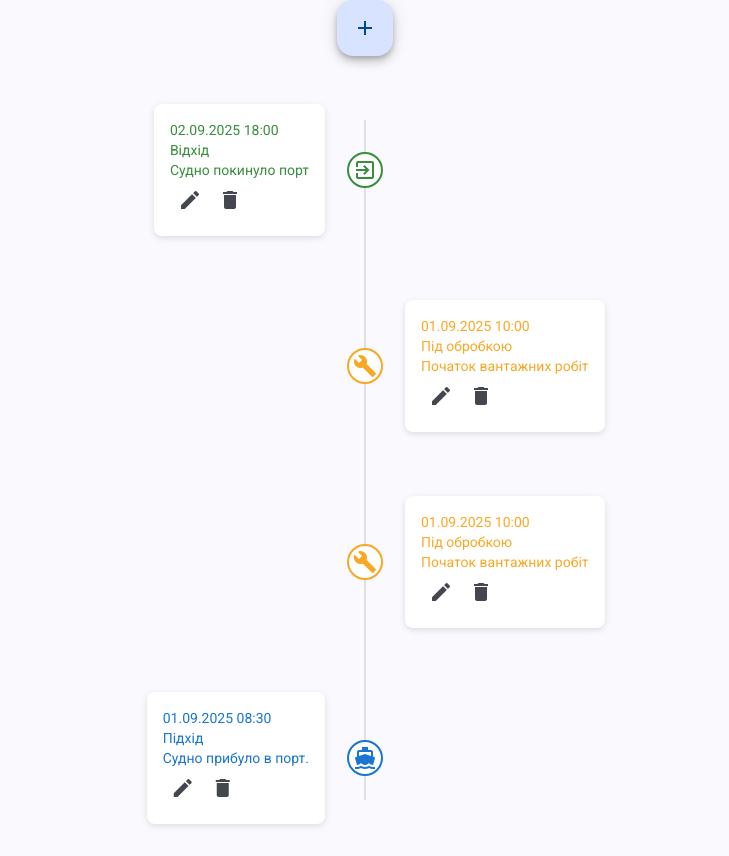
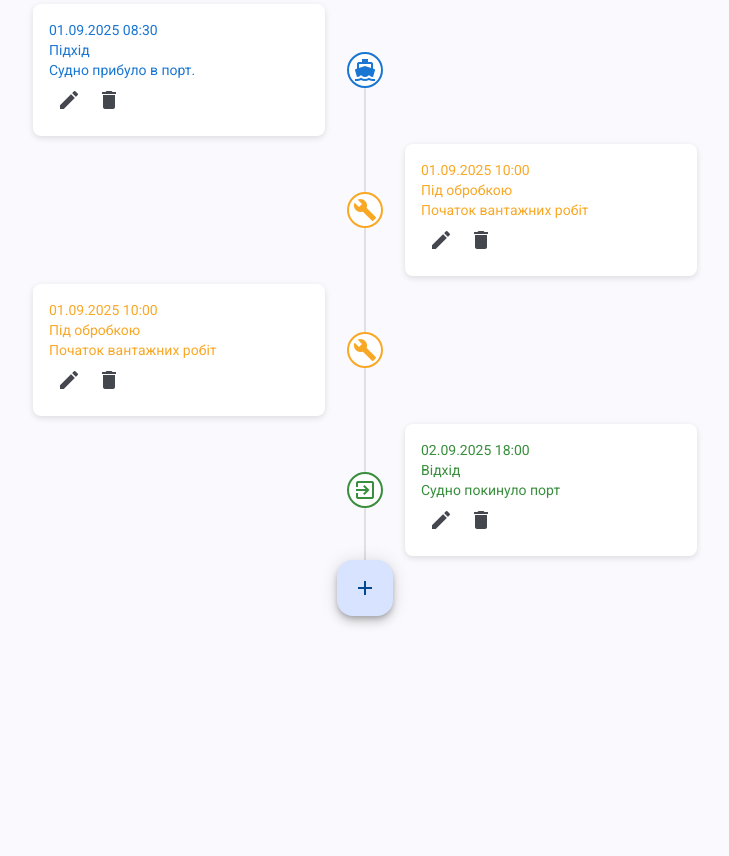
Before and after one commit to vdoichev/my-timeline, an Angular app: page / in a window 1280 px wide. Shown: the whole page, without its empty margins (275-1004 px from the left). After the commit the page ends 800 px from the top, so only its background shows below. Built offline with nearby package versions, Linux system fonts and the light colour scheme.

Commit message:
Fix recommendations layout

```diff
--- a/src/app/vessel-timeline.component/vessel-timeline.component.css
+++ b/src/app/vessel-timeline.component/vessel-timeline.component.css
@@ -1,20 +1,22 @@
 .timeline-events {
+  position: relative;
   display: flex;
-  flex-direction: column-reverse;
+  flex-direction: column;
 }
 
 .timeline-event {
   display: grid;
   grid-template-columns: 1fr 80px 1fr;
   align-items: center;
-  max-width: 1100px;
+  grid-auto-rows: minmax(140px, auto);
   margin: 0 auto;
-  padding: 32px 0;
+  padding: 0;
   position: relative;
 }
 
 .slot {
   display: flex;
+  align-items: stretch;
 }
 
 .slot.left {
@@ -26,8 +28,8 @@
 }
 
 .center {
-  position: relative;
   display: flex;
+  align-items: center;
   justify-content: center;
 }
 
@@ -43,20 +45,30 @@
   z-index: 2;
 }
 
+.timeline {
+  position: relative;
+  --row-min-height: 140px;
+}
+
 .timeline-line {
   position: absolute;
-  top: 120px;
+  left: 50%;
+  top: calc(var(--row-min-height, 140px) / 2);
   bottom: 0;
-  left: 50%;
   width: 2px;
+  transform: translateX(-50%);
   background: #e0e0e0;
-  transform: translateX(-50%);
   z-index: 1;
 }
 
 .timeline-card {
-  max-width: 380px;
-  width: 100%;
+  height: 100%;
+  min-width: 260px;
+  max-width: 420px;
+  width: fit-content;
+  display: flex;
+  flex-direction: column;
+  justify-content: space-between;
   padding: 16px;
   background: #fff;
   border-radius: 8px;
--- a/src/app/vessel-timeline.component/vessel-timeline.component.html
+++ b/src/app/vessel-timeline.component/vessel-timeline.component.html
@@ -1,16 +1,9 @@
 <div class="timeline">
 
-  <!-- ADD BUTTON TOP -->
-  <div class="timeline-add top">
-    <button mat-fab color="primary" (click)="add.emit()">
-      <mat-icon>add</mat-icon>
-    </button>
-  </div>
+  <div class="timeline-events">
+    <!-- CENTER LINE -->
+    <div class="timeline-line"></div>
 
-  <!-- CENTER LINE -->
-  <div class="timeline-line"></div>
-
-  <div class="timeline-events">
     @for (event of events; track event.id; let i = $index) {
 
       <div
@@ -54,6 +47,13 @@
       </div>
     }
   </div>
+
+  <!-- ADD BUTTON BOTTOM -->
+  <div class="timeline-add top">
+    <button mat-fab color="primary" (click)="add.emit()">
+      <mat-icon>add</mat-icon>
+    </button>
+  </div>
 </div>
 
 <!-- CARD TEMPLATE -->
--- a/src/app/vessel-timeline.component/vessel-timeline.component.ts
+++ b/src/app/vessel-timeline.component/vessel-timeline.component.ts
@@ -23,10 +23,8 @@ export class VesselTimelineComponent {
   @Output() remove = new EventEmitter<VesselTimelineEvent>();
   @Output() add = new EventEmitter<void>();
 
-  trackById = (_: number, item: VesselTimelineEvent) => item.id;
-
   isLeft(index: number): boolean {
-    return this.events[index]?.status !== "handling";
+    return index % 2 === 0;
   }
 
   statusLabel(status: VesselStatus): string {
```
